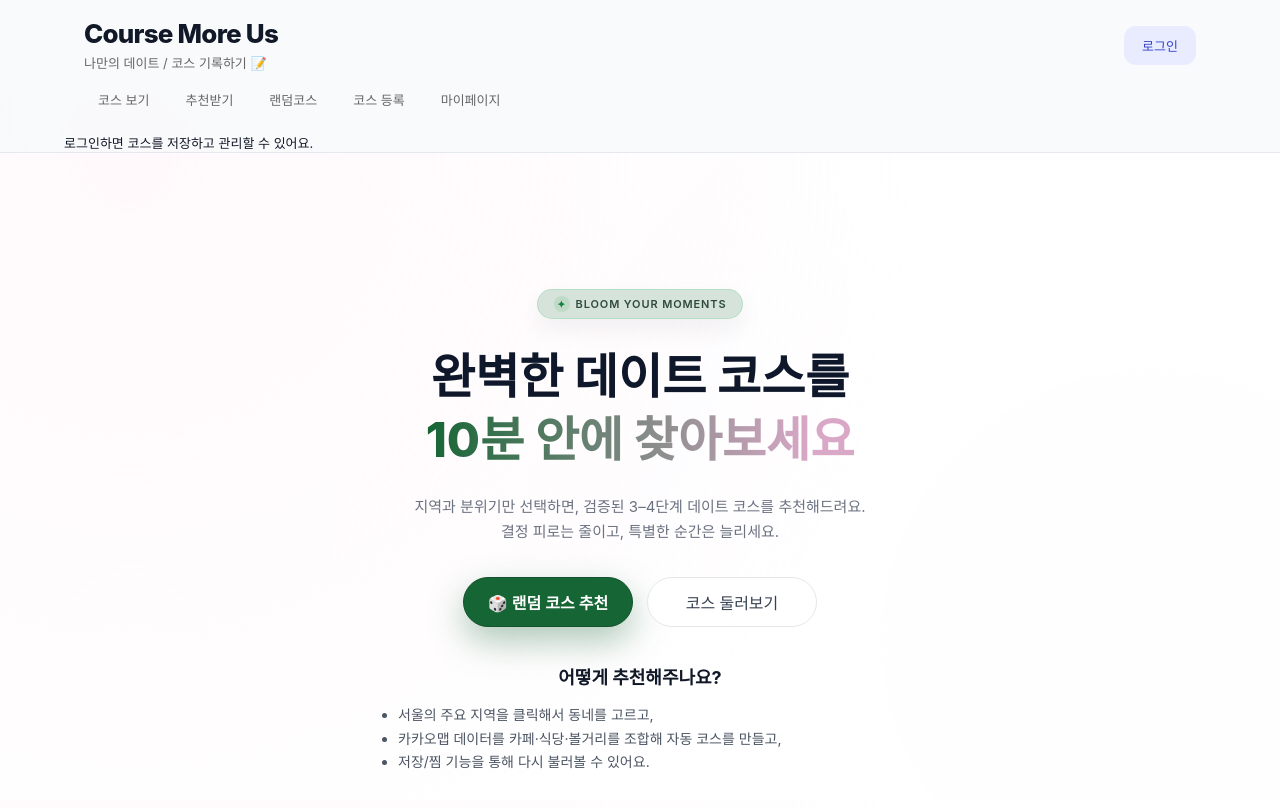
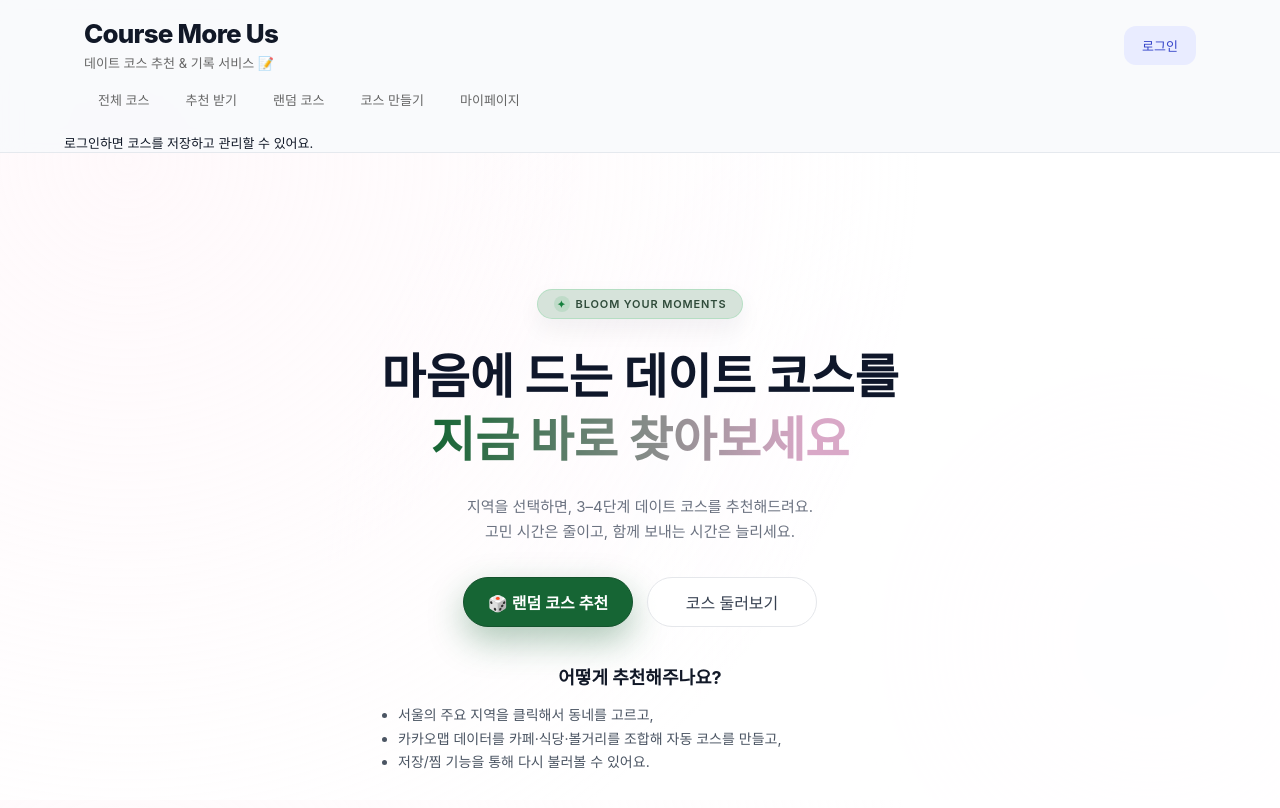
Before and after one commit to gksgPDnjs/course_more_us, a React (Vite) app in the folder frontend/: page / in a window 1280 px wide. Shown: the top 808 px of the page. Built offline with nearby package versions, Linux system fonts and the light colour scheme; a web font is replaced by a local one.

Commit message:
기본기능구축-중간발표

```diff
--- a/frontend/src/App.jsx
+++ b/frontend/src/App.jsx
@@ -63,7 +63,7 @@ function Layout() {
                     color: "inherit",
                   }}
                 >Course More Us</Link></h1>
-              <p className="app-subtitle">나만의 데이트 / 코스 기록하기 📝</p>
+              <p className="app-subtitle">데이트 코스 추천 & 기록 서비스 📝</p>
             </div>
 
             <div className="auth-buttons">
@@ -85,16 +85,16 @@ function Layout() {
           {/* 상단 네비게이션 바 */}
           <nav className="app-nav">
             <Link to="/" className="tab">
-              코스 보기
+              전체 코스
             </Link>
             <Link to="/recommend" className="tab">
-              추천받기
+              추천 받기
             </Link>
             <Link to="/random" className="tab">
-              랜덤코스
+              랜덤 코스
             </Link>
             <Link to="/new" className="tab">
-              코스 등록
+              코스 만들기
             </Link>
             <Link to="/mypage" className="tab">
               마이페이지
--- a/frontend/src/HomePage.jsx
+++ b/frontend/src/HomePage.jsx
@@ -12,16 +12,16 @@ function HomePage() {
 
         {/* 🔹 메인 타이틀 */}
         <h1 className="home-title">
-          완벽한 데이트 코스를
+          마음에 드는 데이트 코스를
           <br />
-          <span className="home-title-accent">10분 안에 찾아보세요</span>
+          <span className="home-title-accent">지금 바로 찾아보세요</span>
         </h1>
 
         {/* 🔹 설명 */}
         <p className="home-desc">
-          지역과 분위기만 선택하면, 검증된 3–4단계 데이트 코스를 추천해드려요.
+          지역을 선택하면, 3–4단계 데이트 코스를 추천해드려요.
           <br />
-          결정 피로는 줄이고, 특별한 순간은 늘리세요.
+          고민 시간은 줄이고, 함께 보내는 시간은 늘리세요.
         </p>
 
         {/* 🔹 버튼 두 개 */}
```
